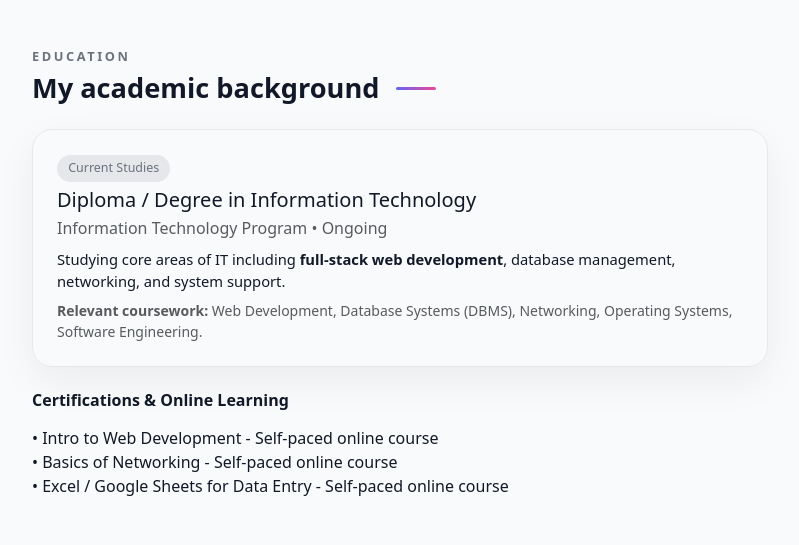
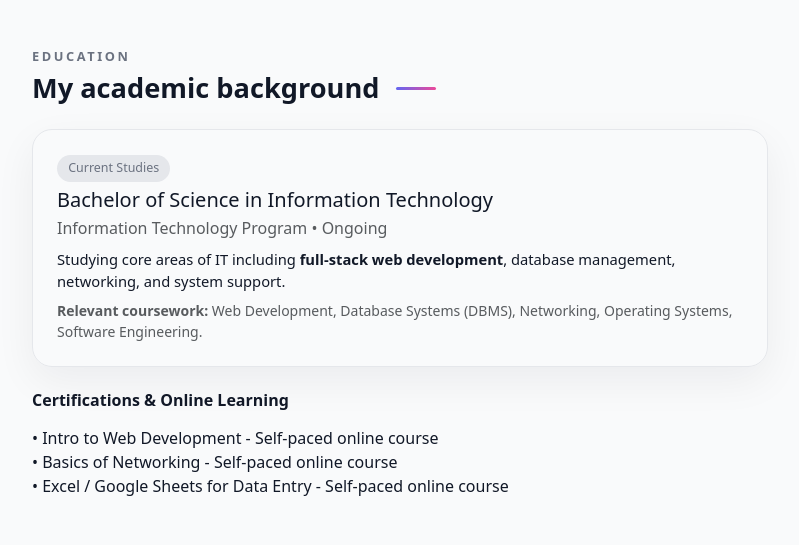
Before and after one commit to AnitaMuthike/Portfolio, a Node server app: page / in a window 1280 px wide. Shown: the part 2325-2870 px from the top of the page, without its empty margins (50-849 px from the left). Run offline with Node 20, Linux system fonts and the light colour scheme; some libraries are stand-ins or nearby versions.

```diff
--- a/src/views/index.ejs
+++ b/src/views/index.ejs
@@ -851,7 +851,7 @@
         <div class="col-lg-8">
           <div class="card-soft p-3 p-md-4">
             <span class="timeline-pill">Current Studies</span>
-            <h5 class="mb-1">Diploma / Degree in Information Technology</h5>
+            <h5 class="mb-1">Bachelor of Science in Information Technology</h5>
             <p class="text-muted mb-2">
               Information Technology Program • <span>Ongoing</span>
             </p>
```
